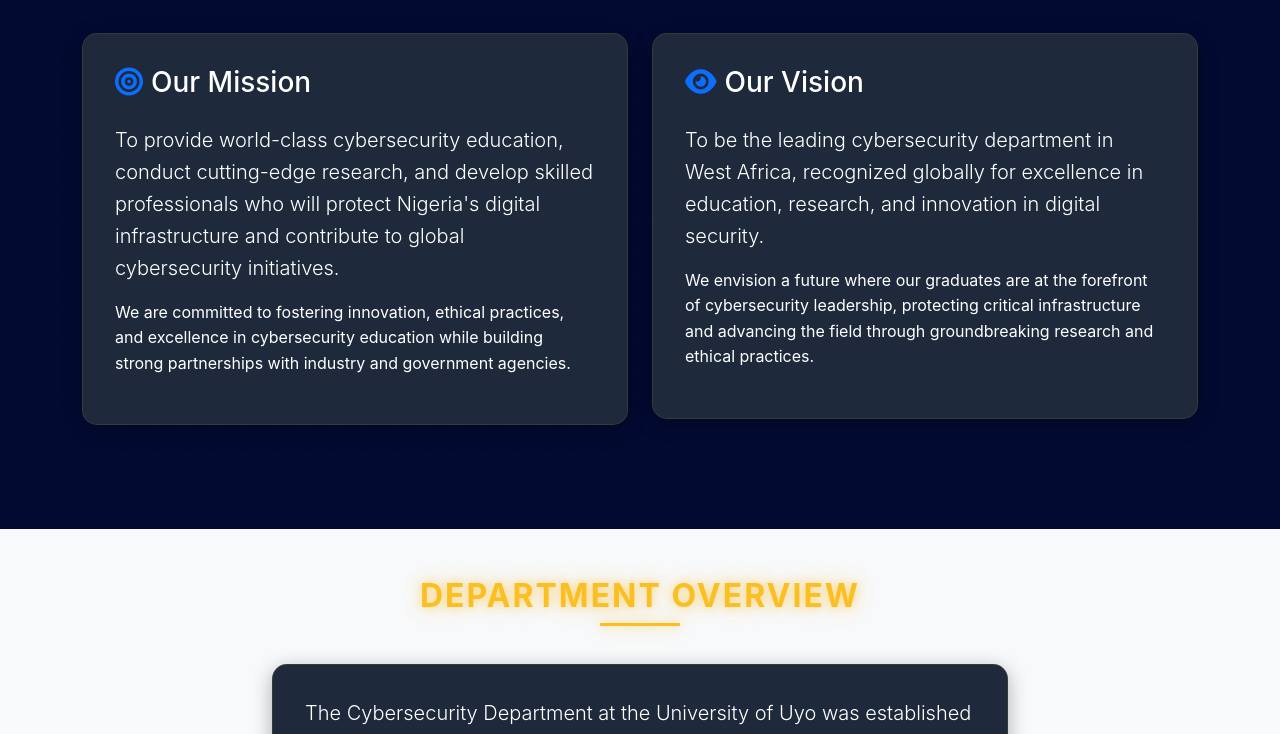
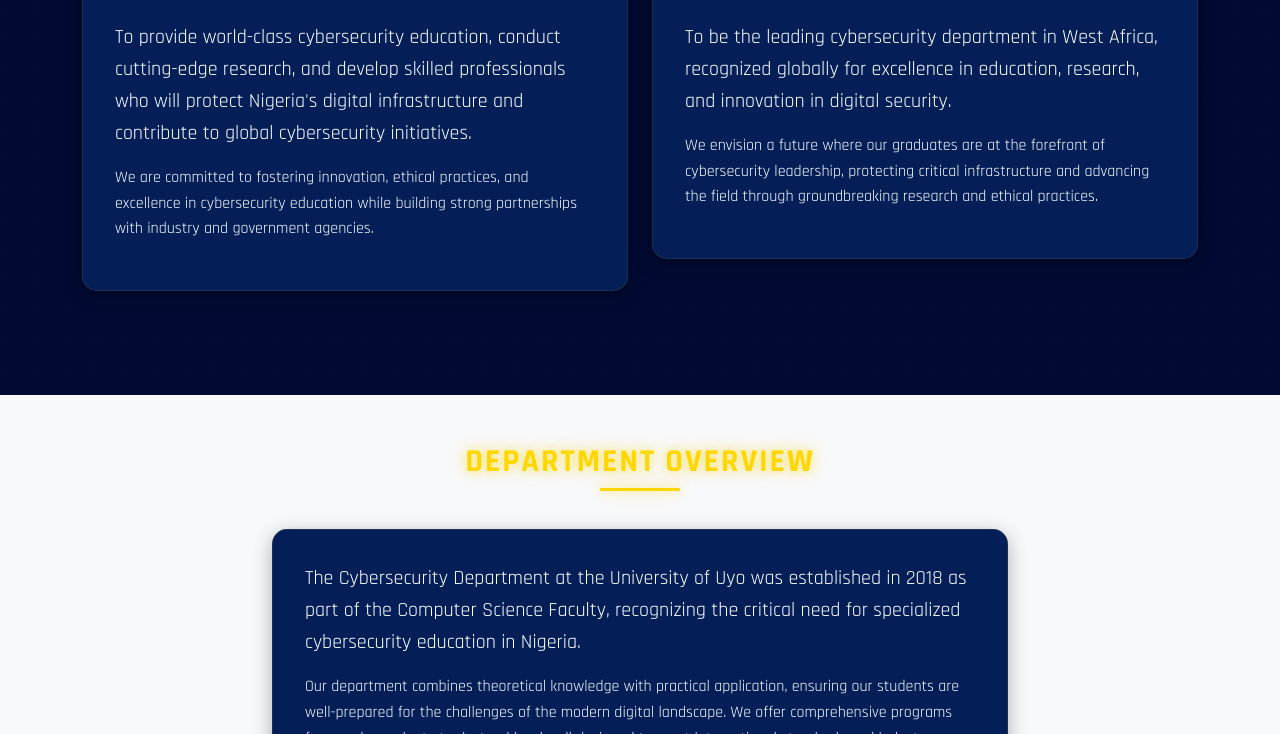
Before and after one commit to amell-JR/cyber, a website: page about.html in a window 1280 px wide. Shown: the part 2066-2800 px from the top of the page. Drawn offline with nearby package versions, Linux system fonts and the light colour scheme.

Commit message:
Revert "feat: improve site typography and consistent styling"
This reverts commit fb051e14cb8206b7bbe70846e882478c236c48b0.

```diff
--- a/about.html
+++ b/about.html
@@ -1,13 +1,4 @@
 <!DOCTYPE html>
-<html lang="en">
-<head>
-    <meta charset="UTF-8">
-    <meta name="viewport" content="width=device-width, initial-scale=1.0">
-    <title>About Us - Cybersecurity Department</title>
-    <link rel="icon" type="image/png" href="assets/images/loginImg.png">
-    <link href="https://cdnjs.cloudflare.com/ajax/libs/bootstrap/5.3.0/css/bootstrap.min.css" rel="stylesheet">
-    <link href="https://cdnjs.cloudflare.com/ajax/libs/font-awesome/6.4.0/css/all.min.css" rel="stylesheet">
-    <link href="assets/css/cyber-theme.css" rel="stylesheet"> html>
 <html lang="en">
 <head>
         <meta charset="UTF-8">
--- a/assets/css/cyber-theme.css
+++ b/assets/css/cyber-theme.css
@@ -1,12 +1,12 @@
 :root {
     /* Primary Colors */
-    --primary-color: #0f172a;    /* Deep Blue */
-    --secondary-color: #fbbf24;  /* Cyber Gold */
-    --accent-color: #f59e0b;     /* Amber Accent */
+    --primary-color: #020A33;    /* Deep Blue */
+    --secondary-color: #FFD700;  /* Cyber Gold */
+    --accent-color: #4A90E2;     /* Electric Blue */
 
     /* Background Colors */
-    --dark-color: #0f172a;       /* Rich Black */
-    --dark-secondary: #1e293b;   /* Dark Navy */
+    --dark-color: #000814;       /* Rich Black */
+    --dark-secondary: #041F57;   /* Dark Navy */
     --light-color: #E5E6E8;      /* Light Gray */
 
     /* Text Colors */
@@ -15,25 +15,22 @@
     --text-accent: #4A90E2;      /* Electric Blue */
 
     /* Effects */
-    --neon-gold: 0 0 10px rgba(251, 191, 36, 0.5),
-                0 0 20px rgba(251, 191, 36, 0.3),
-                0 0 30px rgba(251, 191, 36, 0.1);
+    --neon-gold: 0 0 10px rgba(255, 215, 0, 0.5),
+                0 0 20px rgba(255, 215, 0, 0.3),
+                0 0 30px rgba(255, 215, 0, 0.1);
 
-    --neon-blue: 0 0 10px rgba(15, 23, 42, 0.5),
-                0 0 20px rgba(15, 23, 42, 0.3),
-                0 0 30px rgba(15, 23, 42, 0.1);
+    --neon-blue: 0 0 10px rgba(74, 144, 226, 0.5),
+                0 0 20px rgba(74, 144, 226, 0.3),
+                0 0 30px rgba(74, 144, 226, 0.1);
 
     /* Gradients */
     --cyber-gradient: linear-gradient(135deg, var(--dark-color), var(--dark-secondary));
-    --gold-gradient: linear-gradient(135deg, var(--secondary-color), var(--accent-color));
+    --gold-gradient: linear-gradient(135deg, var(--secondary-color), #FFA500);
 }
-
-/* Typography */
-@import url('https://fonts.googleapis.com/css2?family=Inter:wght@400;500;600;700&family=JetBrains+Mono:wght@400;500;700&display=swap');
 
 /* Base Styles */
 body {
-    font-family: 'Inter', system-ui, -apple-system, BlinkMacSystemFont, 'Segoe UI', Roboto, sans-serif;
+    font-family: 'Rajdhani', 'Roboto Mono', monospace;
     line-height: 1.6;
     color: var(--text-primary);
     background-color: var(--primary-color);
```
Also changed, not shown: digital-labs.html (+0 -9 lines), index.html (+11 -1 lines), research.html (+0 -9 lines), training.html (+0 -9 lines), updates.html (+0 -9 lines).
